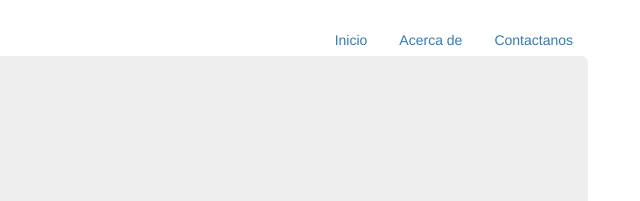
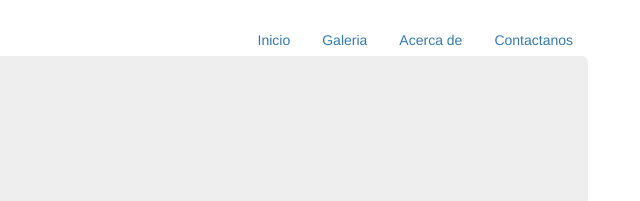
Before and after one commit to Salcarman/SmileMe, a website: page app/index.html in a window 1280 px wide. Shown: the top 201 px of the page, 622-1262 px from the left. Drawn offline with Linux system fonts and the light colour scheme; files that its build step writes are made by us from their sources; files whose address does not match are found by name.

Commit message:
Testing gallery

```diff
--- a/app/index.html
+++ b/app/index.html
@@ -24,6 +24,7 @@
       <div class="header">
         <ul class="nav nav-pills pull-right">
           <li><a ng-href="#/">Inicio</a></li>
+          <li><a ng-href="#galeria">Galeria</a></li>
           <li><a ng-href="#about">Acerca de</a></li>
           <li><a ng-href="#consulta">Contactanos</a></li>
         </ul>
```
